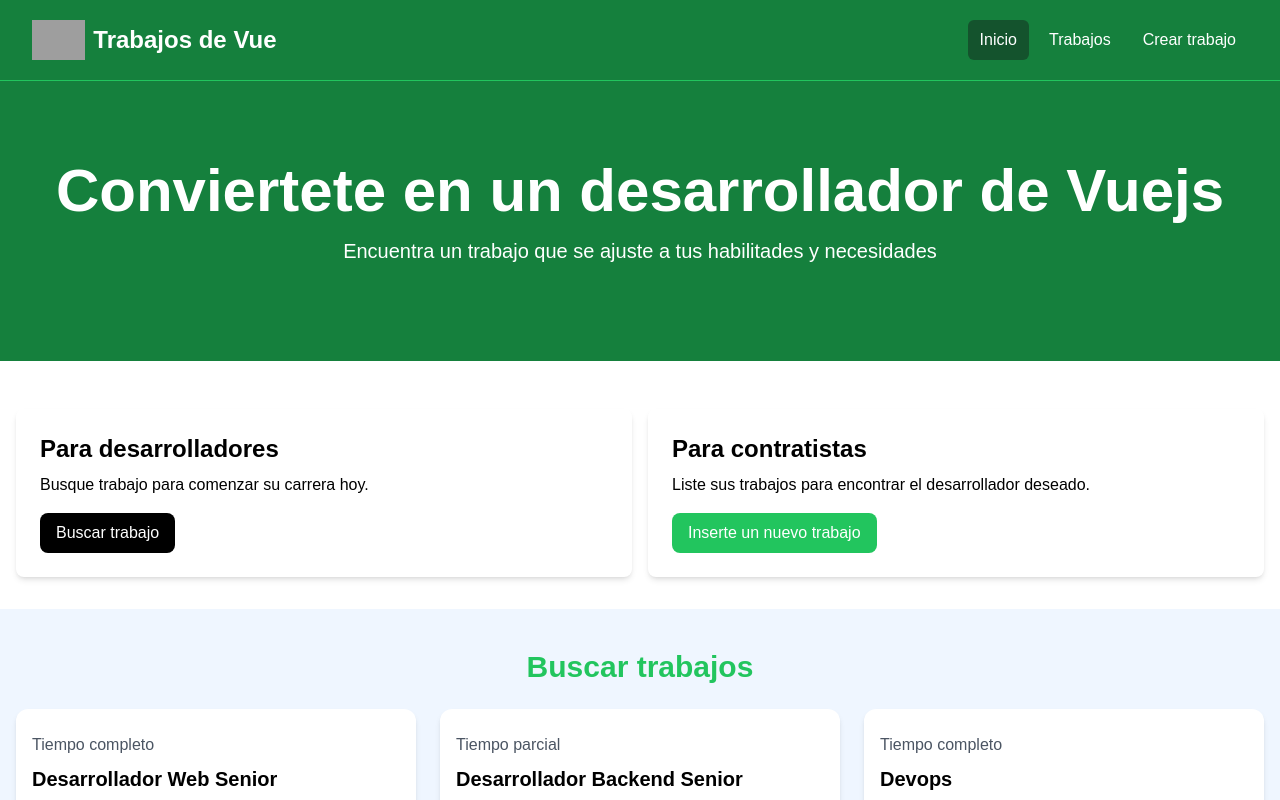
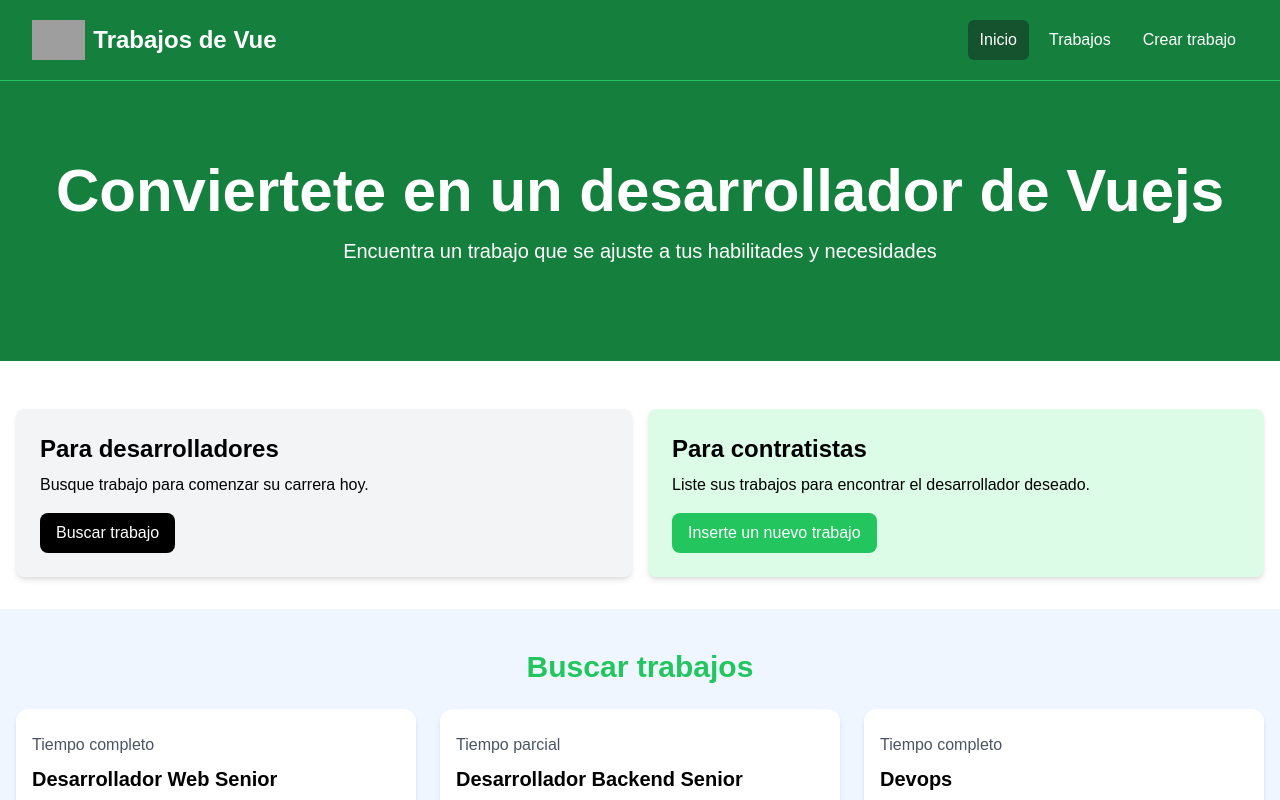
Before and after one commit to AlejandroSoftwareDeveloper/Vuejs, a Vue app: page / in a window 1280 px wide. Shown: the top 800 px of the page. Built offline with nearby package versions, Linux system fonts and the light colour scheme; grey boxes are pictures that could not be loaded.

Commit message:
Cambios pendientes en el Jobslisting

```diff
--- a/src/components/Card.vue
+++ b/src/components/Card.vue
@@ -2,12 +2,12 @@
 defineProps({
   bg: {
     type: String,
-    default: "gray-100",
+    default: "bg-gray-100",
   },
 });
 </script>
 <template>
-  <div :class="`bg-${bg} p-6 rounded-lg shadow-md`">
+  <div :class="`${bg} p-6 rounded-lg shadow-md`">
     <slot></slot>
   </div>
 </template>
--- a/src/components/HomeCards.vue
+++ b/src/components/HomeCards.vue
@@ -6,6 +6,7 @@
     default:"jobs",
   },
 })
+
 </script>
 <template>
   <section class="py-4">
@@ -18,7 +19,7 @@
           </p>
           <a :href="`/${route}`" class="inline-block px-4 py-2 text-white bg-black rounded-lg hover:bg-gray-700">Buscar trabajo</a>
         </Card>
-        <Card bg="green-100">
+        <Card bg="bg-green-100">
           <h2 class="text-2xl font-bold">Para contratistas</h2>
           <p class="mt-2 mb-4">
              Liste sus trabajos para encontrar el desarrollador deseado.
--- a/src/components/JobListings.vue
+++ b/src/components/JobListings.vue
@@ -1,7 +1,7 @@
 <script setup>
 import JobCard from "@/components/JobCard.vue";
 import JobData from "@/jobs.json";
-import { ref } from "vue";
+import { ref, computed } from "vue";
 const jobs = ref(JobData);
 
 defineProps({
@@ -9,6 +9,14 @@
     type: Number,
   },
 });
+
+let showFullDescripction = ref(false);
+
+//TODO me quede aqui  [1:27:45]
+let truncateDescicption = computed(()=>{
+  let dsc = jobs
+})
+
 </script>
 
 <template>
```
